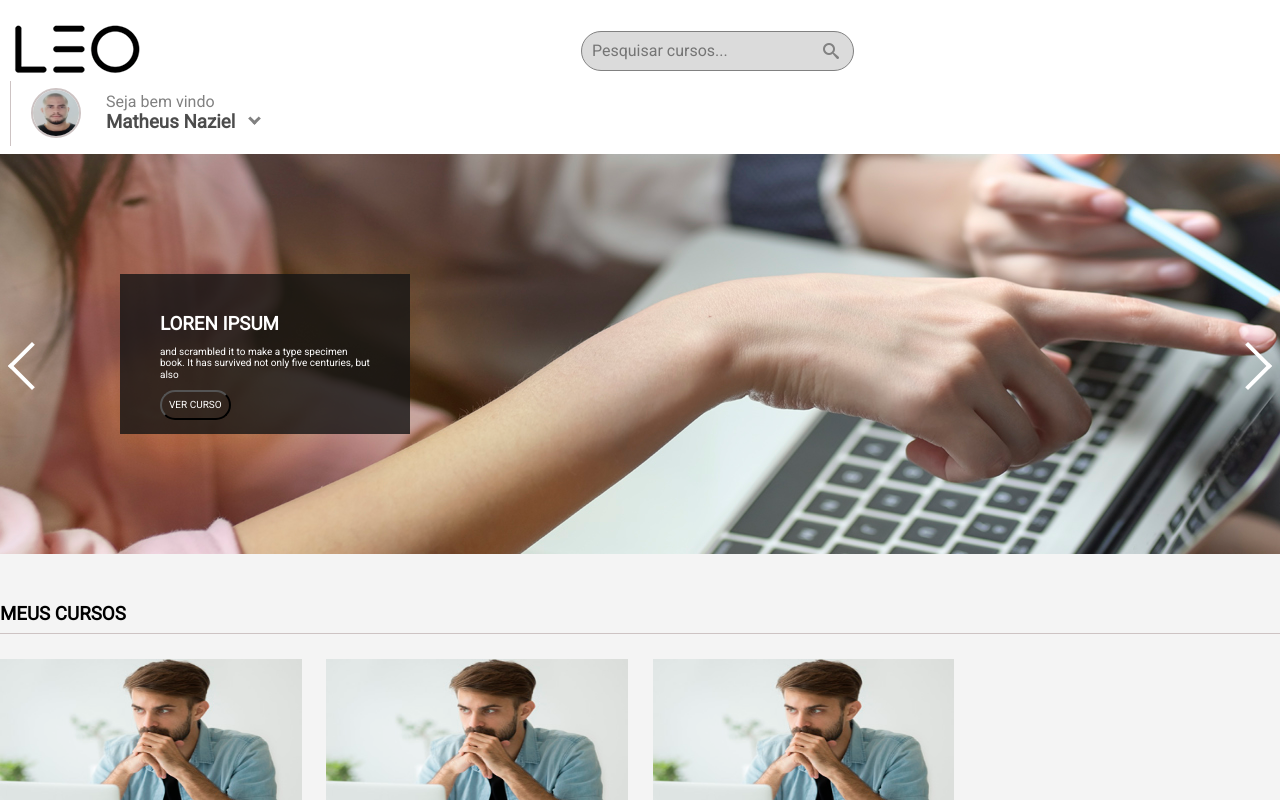
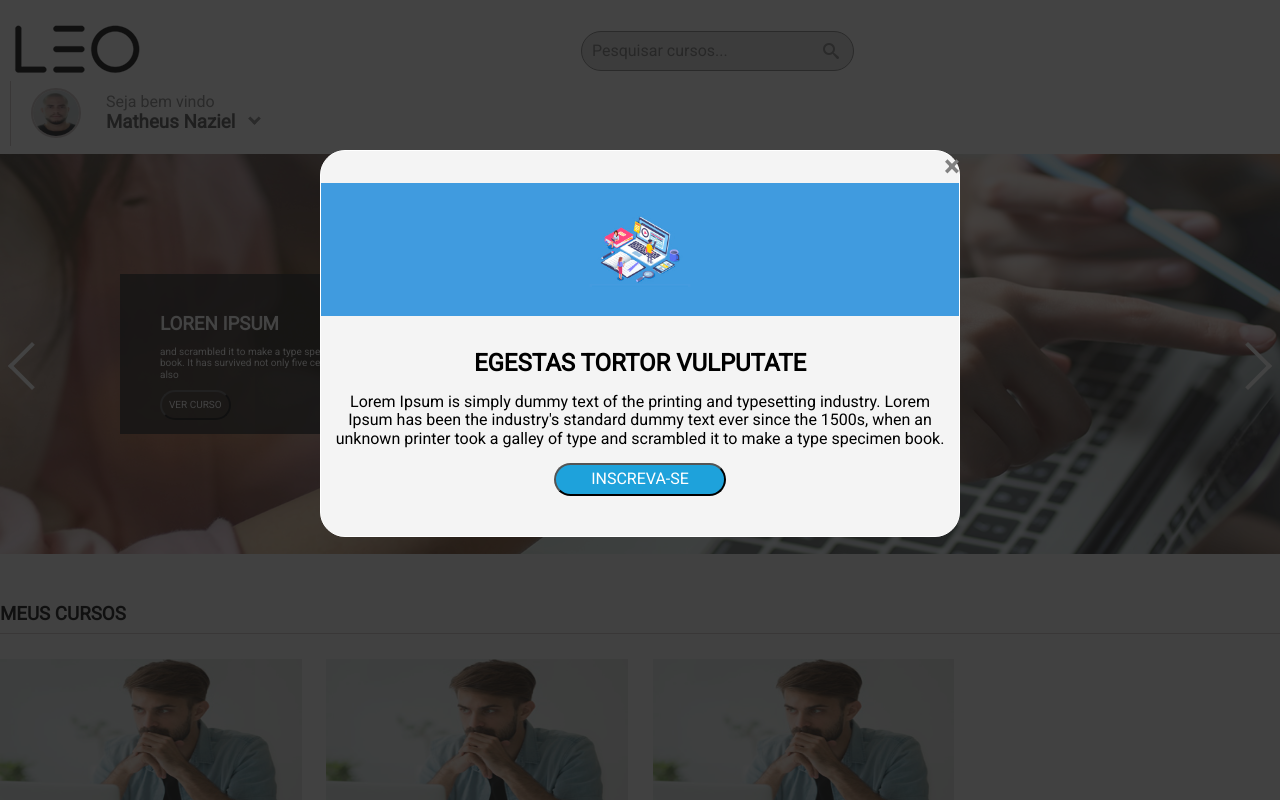
Before and after one commit to matheusnaziel/desafio-leo, a website: page src/index.html in a window 1280 px wide. Shown: the top 800 px of the page. Drawn offline with nearby package versions, Linux system fonts and the light colour scheme; files that its build step writes are made by us from their sources; files whose address does not match are found by name; a web font is replaced by a local one.

Commit message:
revisando variáveis no arquivo style.less, e criando modal.

```diff
--- a/src/index.html
+++ b/src/index.html
@@ -9,6 +9,29 @@
     <title>Desafio Leo</title>
 </head>
 <body>
+    <!-- The Modal -->
+    <div id="myModal" class="modal">
+
+        <!-- Modal content -->
+        <div class="modal-content">
+          <span class="close">&times;</span>
+          <div class="modal-img">
+              <img src="images/slide3.jpg" alt="">
+              <div class="container">
+                <div class="row">
+                        <h2>EGESTAS TORTOR VULPUTATE</h2>
+                        <p>Lorem Ipsum is simply dummy text of the printing and typesetting industry.
+                          Lorem Ipsum has been the industry's standard dummy text ever since the 1500s,
+                          when an unknown printer took a galley of type and scrambled it to make a type specimen book.
+                      </p>
+                      <button class="modal-btn">INSCREVA-SE</button>
+                </div>
+              </div>
+          </div>
+        </div>
+
+    </div>
+
     <!-- HEADER -->
     <header class="nav-header">
         <div class="container">
@@ -40,6 +63,7 @@
         </div>
     </header>
 
+    <!-- SLIDE -->
     <div class="wrap">
         <a class="left"  id="arrow-left"></a>
             <div id="slider">
@@ -55,7 +79,6 @@
                                     </div>
                                 </div>
                             </div>
-
                         </div>
                     </div>
                 </div>
@@ -71,7 +94,6 @@
                                     </div>
                                 </div>
                             </div>
-
                         </div>
                     </div>
                 </div>
@@ -87,7 +109,6 @@
                                     </div>
                                 </div>
                             </div>
-
                         </div>
                     </div>
                 </div>
@@ -95,7 +116,7 @@
         <a id="arrow-right" class="right"></a>
     </div>
 
-
+    <!-- SECTION CURSOS -->
     <section class="cursos">
         <div class="container">
             <div class="row">
@@ -133,7 +154,6 @@
                             </div>
                         </div>
                     </div>
-
                 </div>
                 <div class="col col-4">
                     <div class="box-margin">
@@ -229,6 +249,8 @@
             </div>
         </div>
     </section>
+
+    <!-- FOOTER -->
     <footer class="footer">
         <div class="container">
                 <div class="row">
@@ -261,7 +283,6 @@
                     </div>
                 </div>
             </div>
-        </footer>
             <div class="copyright">
                 <div class="container">
                     <div class="row">
@@ -271,7 +292,7 @@
                     </div>
                 </div>
             </div>
-
+    </footer>
 
     <script type="text/javascript" src="scripts/main.js"></script>
 </body>
--- a/src/scripts/main.js
+++ b/src/scripts/main.js
@@ -3,34 +3,34 @@ var arrowLeft = document.querySelector("#arrow-left");
 var arrowRight = document.querySelector("#arrow-right");
 var current = 0;
 
-// Clear all images
+// Limpa todas as imagens
 function reset() {
   for (let i = 0; i < sliderImages.length; i++) {
     sliderImages[i].style.display = "none";
   }
 }
 
-// Init slider
+// Inicia o Slider
 function startSlide() {
   reset();
   sliderImages[0].style.display = "block";
 }
 
-// Show prev
+// Mostra o anterior
 function slideLeft() {
   reset();
   sliderImages[current - 1].style.display = "block";
   current--;
 }
 
-// Show next
+// Mostra o próximo
 function slideRight() {
   reset();
   sliderImages[current + 1].style.display = "block";
   current++;
 }
 
-// Left arrow click
+// Click seta esquerda
 arrowLeft.addEventListener("click", function() {
   if (current === 0) {
     current = sliderImages.length;
@@ -38,7 +38,7 @@ arrowLeft.addEventListener("click", function() {
   slideLeft();
 });
 
-// Right arrow click
+// // Click seta direita
 arrowRight.addEventListener("click", function() {
   if (current === sliderImages.length - 1) {
     current = -1;
@@ -47,3 +47,27 @@ arrowRight.addEventListener("click", function() {
 });
 
 startSlide();
+
+
+// Pegando o modal
+var modal = document.getElementById("myModal");
+
+// Pegando o elemento <span> para fechar o modal
+var span = document.getElementsByClassName("close")[0];
+
+// Quando a página carregar, abra o modal
+window.onload = function() {
+  modal.style.display = "block";
+}
+
+// Quando o usuário clicar no <span> (x), fecha o modal
+span.onclick = function() {
+  modal.style.display = "none";
+}
+
+// Quando o usuário clicar em qualquer lugar da página, fecha o modal
+window.onclick = function(event) {
+  if (event.target == modal) {
+    modal.style.display = "none";
+  }
+}
--- a/src/styles/style.less
+++ b/src/styles/style.less
@@ -129,14 +129,14 @@ body {
     align-items: @search-align;
 
     @media (max-width: @col-3-min-width) {
-        display: flex;
-        justify-content: center;
+        display: @search-bar-display;
+        justify-content: @search-align;
     }
 }
 
 .perfil .vert-line{
     @media (max-width: @col-3-min-width) {
-        display: none;
+        display: @slide-btn;
     }
 }
 
@@ -340,6 +340,10 @@ a {
     border-radius: @search-input-border-radius;
     background: @btn-bg;
     color: @slide-color;
+
+    @media (min-width: @col-3-min-width) {
+        width: @perfil-width * 2;
+    }
 }
 
 .box-dotted {
@@ -370,7 +374,7 @@ a {
 }
 
 .footer {
-    padding: @a-left-2;
+    padding: @footer-padding;
 }
 
 .footer p {
@@ -402,3 +406,68 @@ a {
 .copyright p {
     color: @perfil-text-color;
 }
+
+
+.modal {
+    display: @slide-btn;
+    position: @modal-position;
+    z-index: @col-zoom;
+    left: @arrow-width;
+    top: @arrow-width;
+    width: @container-width;
+    height: @container-width;
+    overflow: @container-margin;
+    background-color: @slide-bg-trans;
+    background-color: @slide-bg-trans;
+  }
+
+
+.modal-content {
+    background-color: @cursos-bg;
+    margin: @modal-margin;
+    border: @a-border;
+    border-radius: @search-input-border-radius;
+    width: @top-arrow;
+
+    @media (max-width: @col-3-min-width) {
+        width: @top-arrow + 40;
+        }
+  }
+
+.modal-img img {
+      width: @container-width;
+  }
+
+.modal-img h2 {
+    margin-top: @arrow-left;
+    text-align: @search-align;
+}
+
+.modal-img p {
+    padding: @a-left-2;
+    text-align: @search-align;
+}
+
+.modal-img .modal-btn {
+    margin: @btn-margin;
+    background: @modal-background;
+    padding: @modal-padding;
+    border-radius: @search-input-border-radius;
+    display: @search-bar-display;
+    margin-bottom: @perfil-width - 10;
+    color:@slide-color;
+}
+
+.close {
+    color: @perfil-text-color;
+    float: @modal-float;
+    font-size: @modal-font;
+    font-weight: @modal-weight;
+  }
+
+.close:hover,
+.close:focus {
+    color: @modal-close;
+    text-decoration: @slide-btn;
+    cursor: @arrow-cursor;
+  }
--- a/src/styles/variables.less
+++ b/src/styles/variables.less
@@ -82,3 +82,12 @@
 @arrow-down-margin: 1px 1px 5px 15px;
 @arrown-down-transform: rotate(45deg);
 @font-icon-height: 286px;
+@footer-padding: 15px 0px 0 0px;
+@modal-position: fixed;
+@modal-margin: 150px auto;
+@modal-background: #1EA2DB;
+@modal-padding: 5px 35px;
+@modal-float: right;
+@modal-font: 28px;
+@modal-weight: bold;
+@modal-close: #000000;
```
Also changed, not shown: Readme.md (added), dist/index.html, dist/scripts/main-min.js, dist/scripts/main.js, dist/styles/style.css, src/images/blue.jpg (added). Lines whose indentation alone changed are shown as unchanged.
